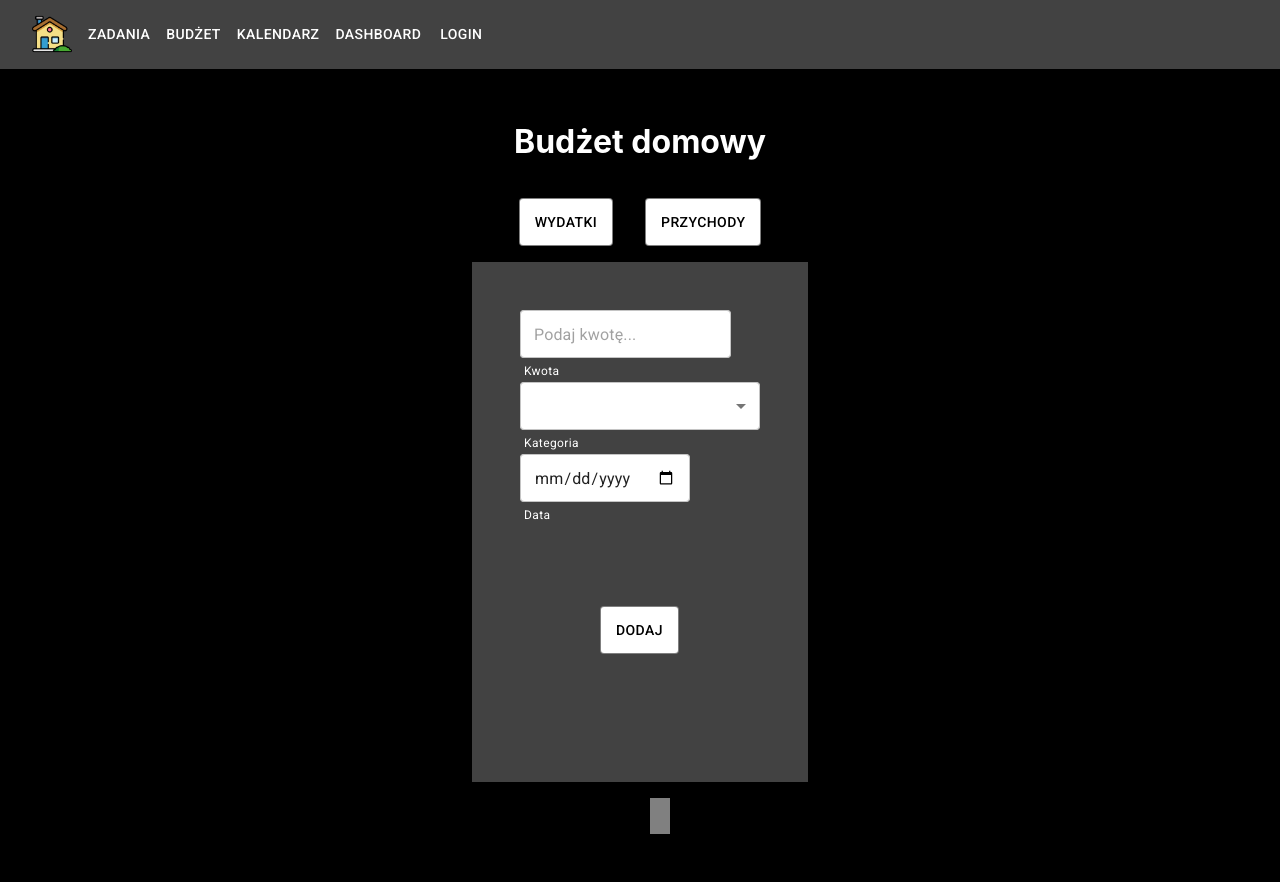
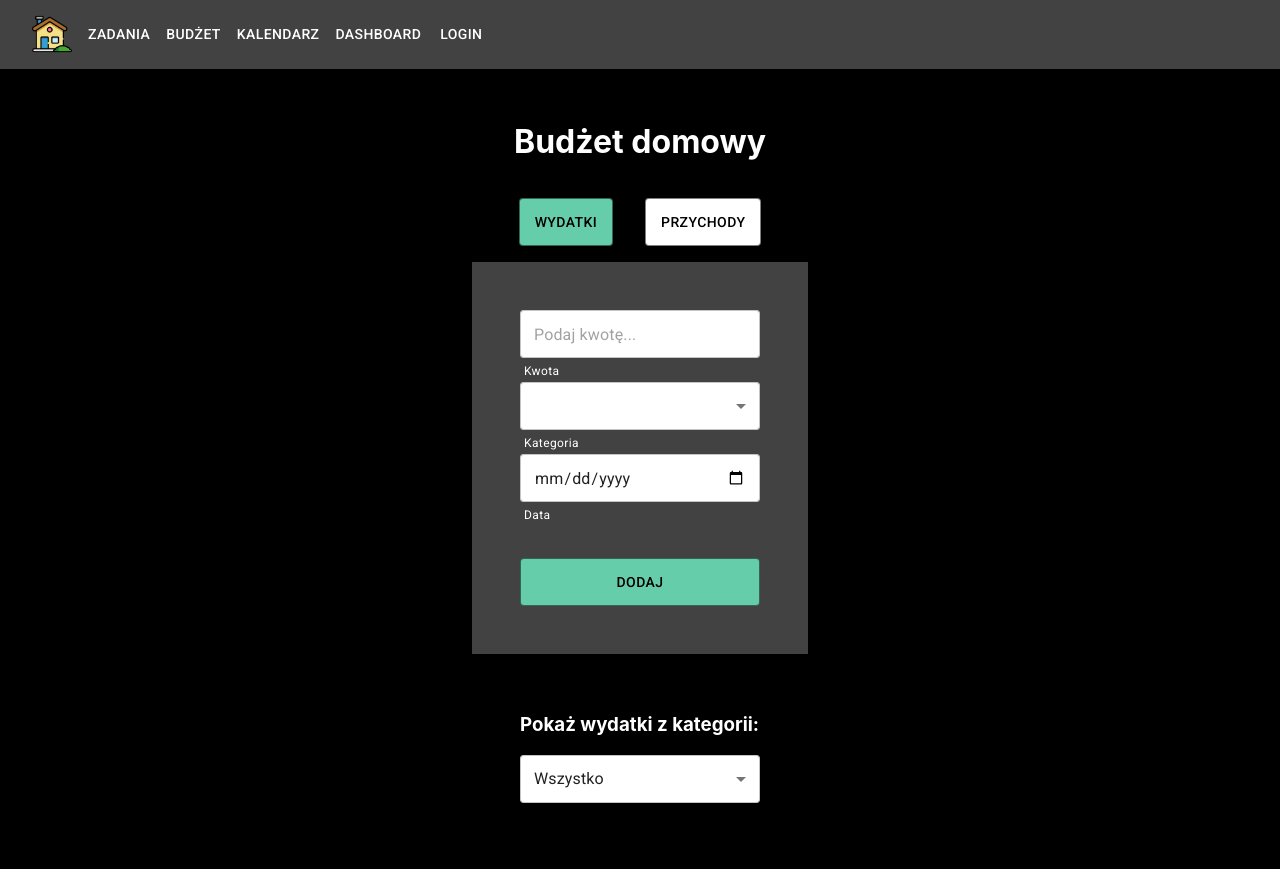
Before and after one commit to infoshareacademy/jfdzr5-pierwsza-linia-frontu, a React (Create React App) app: page /budget in a window 1280 px wide. Built offline with nearby package versions, Linux system fonts and the light colour scheme.

Commit message:
buttons, styling, list in expenses

```diff
--- a/src/components/Budget/Budget.js
+++ b/src/components/Budget/Budget.js
@@ -6,7 +6,13 @@ import { useState } from "react";
 import { useTheme } from "@mui/material/styles";
 import { PageWrapper } from "../../common/page-wrapper/page-wrapper";
 import { Button } from "@mui/material";
+import Select from '@mui/material/Select';
+import MenuItem from '@mui/material/MenuItem';
+import styled from "styled-components";
 
+const ListContainer = styled.div`
+margin-top: 40px;
+`
 
 
 export const Budget = () => {
@@ -31,6 +37,20 @@ export const Budget = () => {
         "expenses"
     )
 
+    const [expensesFilterValue, setExpensesFilterValue] = useState("Wszystko")
+
+    const handleExpensesFilter = (event) => setExpensesFilterValue(event.target.value);
+
+    const filterExpenses = expenses.filter(element => {
+
+        return expensesFilterValue === "Wszystko" || element.category === expensesFilterValue
+    })
+
+    const handleExpensesDelete = (id) => {
+        const filtered = expenses.filter((item) => item.id !== id)
+        setExpenses(filtered)
+    }
+
     return (
         <PageWrapper>
 
@@ -43,8 +63,7 @@ export const Budget = () => {
                         margin: "1rem",
                         height: "3rem",
                         // tutaj warunek zaznaczenia buttona
-                        color: `${chosenMoneyOperations === 'expenses' ? theme.palette.primary : 'black'}`,
-                        backgroundColor: `${chosenMoneyOperations === 'incomes' ? theme.palette.secondary.contrastText : 'white'}`,
+                        backgroundColor: chosenMoneyOperations === 'expenses' ? theme.palette.primary.contrastText : 'white',
                         ":hover": { backgroundColor: theme.palette.primary.contrastText }
 
                     }}
@@ -70,7 +89,33 @@ export const Budget = () => {
                 chosenMoneyOperations === "expenses" ? (
                     <>
                         <BudgetFormExpenses onSubmit={handleExpenseSubmit} />
-                        <ExpensesList expenses={expenses} />
+                        <ListContainer>
+                            <h3>Pokaż wydatki z kategorii: </h3>
+                            <Select
+                                id="Category"
+                                value={expensesFilterValue}
+                                onChange={handleExpensesFilter}
+                                sx={{
+                                    height: "3rem",
+                                    width: "15rem",
+                                    backgroundColor: theme.palette.secondary.contrastText,
+                                    ":hover": { backgroundColor: theme.palette.primary.contrastText }
+                                }}
+                            >
+                                <MenuItem value="Wszystko">Wszystko</MenuItem>
+                                <MenuItem value='Jedzenie/Picie'>Jedzenie/Napoje</MenuItem>
+                                <MenuItem value='Rachunki'>Rachunki</MenuItem>
+                                <MenuItem value='Rozrywka'>Rozrywka</MenuItem>
+                                <MenuItem value='Zakupy'>Zakupy</MenuItem>
+                                <MenuItem value='Transport'>Transport</MenuItem>
+                                <MenuItem value='Rodzina'>Rodzina</MenuItem>
+                                <MenuItem value='Zwierzęta'>Zwierzęta</MenuItem>
+                                <MenuItem value='Podróże'>Podróże</MenuItem>
+                                <MenuItem value='Inne'>Inne</MenuItem>
+
+                            </Select>
+                        </ListContainer>
+                        <ExpensesList expenses={filterExpenses} onDelete={handleExpensesDelete} />
                     </>
                 ) : (
                     <>
--- a/src/components/Budget/BudgetComponents/BudgetFormExpenses.js
+++ b/src/components/Budget/BudgetComponents/BudgetFormExpenses.js
@@ -22,21 +22,25 @@ function BudgetFormExpenses(props) {
 
         props.onSubmit({
             id: Math.floor(Math.random() * 10000),
-            amount: parseInt(amountInput),
+            amount: parseFloat(amountInput),
             category: categoryInput,
             date: dateInput,
         })
-
+        setAmountInput('')
+        setCategoryInput('')
+        setDateInput('')
     }
     return <>
         <Box sx={{ padding: "3rem", backgroundColor: Theme.palette.secondary.main }}>
             <form className='budget-form' onSubmit={handleSubmit}>
                 <OutlinedInput
+                    required
                     type="number"
                     placeholder='Podaj kwotę...'
                     value={amountInput}
                     onChange={handleAmountChange}
                     sx={{
+                        width: '100%',
                         height: "3rem",
                         backgroundColor: Theme.palette.secondary.contrastText,
                         ":hover": { backgroundColor: Theme.palette.primary.contrastText }
@@ -44,6 +48,7 @@ function BudgetFormExpenses(props) {
                 <FormHelperText sx={{ margin: ".25rem", height: "1rem", color: Theme.palette.secondary.contrastText }}>Kwota </FormHelperText>
 
                 <Select
+                    required
                     id="Category"
                     value={categoryInput}
                     onChange={handleCategoryChange}
@@ -70,10 +75,13 @@ function BudgetFormExpenses(props) {
 
 
                 <OutlinedInput
+
+                    required
                     type='date'
                     value={dateInput}
                     onChange={handleDateChange}
                     sx={{
+                        width: '100%',
                         height: "3rem",
                         backgroundColor: Theme.palette.secondary.contrastText,
                         ":hover": { backgroundColor: Theme.palette.primary.contrastText }
@@ -87,11 +95,12 @@ function BudgetFormExpenses(props) {
                     type="submit"
                     variant="outlined"
                     sx={{
-                        margin: "5rem",
+                        marginTop: '2rem',
+                        width: '100%',
                         height: "3rem",
                         color: Theme.palette.primary,
-                        backgroundColor: Theme.palette.secondary.contrastText,
-                        ":hover": { backgroundColor: Theme.palette.primary.contrastText },
+                        backgroundColor: Theme.palette.primary.contrastText,
+
                     }}>Dodaj</Button>
 
 
--- a/src/components/Budget/BudgetComponents/ExpensesList.js
+++ b/src/components/Budget/BudgetComponents/ExpensesList.js
@@ -1,6 +1,5 @@
 import React from "react";
 import DeleteIcon from '@mui/icons-material/Delete';
-import EditIcon from '@mui/icons-material/Edit';
 import { Container } from '@mui/material';
 import styled from 'styled-components';
 import { Theme } from "../../../common/theme/theme";
@@ -18,41 +17,33 @@ const NewExpenseContainer = styled.div`
   color: ${Theme.palette.secondary.contrastText};
   `;
 
+const ListItemElement = styled.span`
+padding: 10px;
+`
+
 function ExpensesList(props) {
 
 
-    function handleEdit() {
-
-    }
-    function handleRemove(id) {
-        props.expenses.filter((item) => item.id !== id);
-    }
-
     return (
         <div className="expenses-container">
-            <ul className="expenses-list">
-                <NewExpenseContainer >
             <List>
                 {
                     props.expenses.map((expense) => {
-                                return <Container>
-                                    (
+                        return <NewExpenseContainer>
+
                             <ListItem className="expenses" key={expense.id}>
-                                        <span className="expenses-amount">{expense.amount} zł    </span>
-                                        <span className="expenses-category">{expense.category}     </span>
-                                        <span className="expenses-date">{expense.date}</span>
-                                        <EditIcon onClick={() => handleEdit(expense.id)} />
-                                        <DeleteIcon onClick={() => handleRemove(expense.id)} />
+                                <ListItemElement>{expense.amount} zł </ListItemElement>
+                                <ListItemElement>{expense.category}</ListItemElement>
+                                <ListItemElement>{expense.date}</ListItemElement>
+
+                                <DeleteIcon onClick={() => props.onDelete(expense.id)} />
                             </ListItem>
 
-                                    )
-                                </Container>
+                        </NewExpenseContainer>
                     })
                 }
             </List>
-                </NewExpenseContainer>
 
-            </ul>
         </div >
     )
 }
```
Lines whose indentation alone changed are shown as unchanged.
